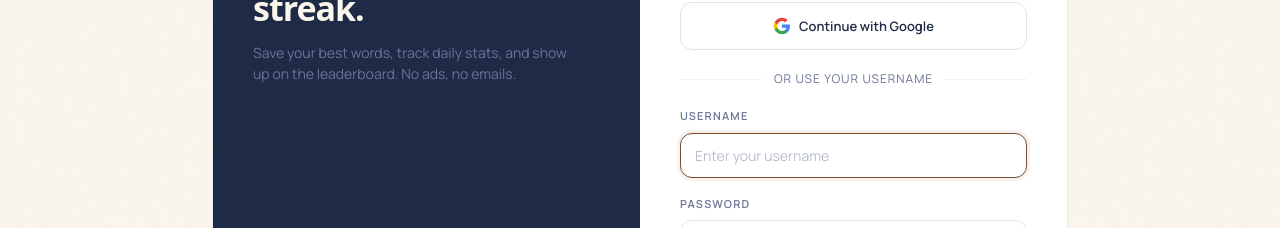
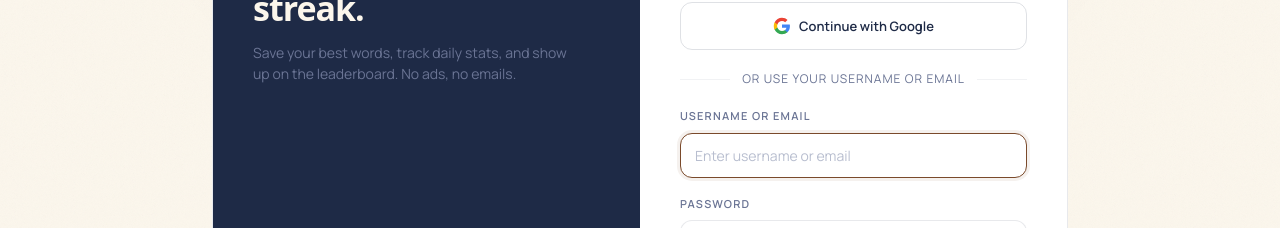
Before and after one commit to TheFantazer/anagrams.ru, a Vue app in the folder frontend/: page /auth in a window 1280 px wide. Shown: the part 257-485 px from the top of the page. Built offline with nearby package versions, Linux system fonts and the light colour scheme; a web font is replaced by a local one.

Commit message:
feat: added email as login for auth page

```diff
--- a/frontend/src/views/AuthPage.vue
+++ b/frontend/src/views/AuthPage.vue
@@ -146,17 +146,17 @@ function handleGoogleLogin() {
           </button>
 
           <div class="auth-or">
-            <span>or use your username</span>
+            <span>or use your {{ userStore.loginTab === 'login' ? 'username or email' : 'username' }}</span>
           </div>
 
           <!-- Form fields -->
           <div class="field">
-            <label class="field-label">Username</label>
+            <label class="field-label">{{ userStore.loginTab === 'login' ? 'Username or Email' : 'Username' }}</label>
             <input
               v-model="username"
               class="input"
               type="text"
-              :placeholder="userStore.loginTab === 'login' ? 'Enter your username' : 'vera.m'"
+              :placeholder="userStore.loginTab === 'login' ? 'Enter username or email' : 'vera.m'"
               autofocus
             />
           </div>
```
Also changed, not shown: 2 other files (tests, documents, lock files or other folders).
